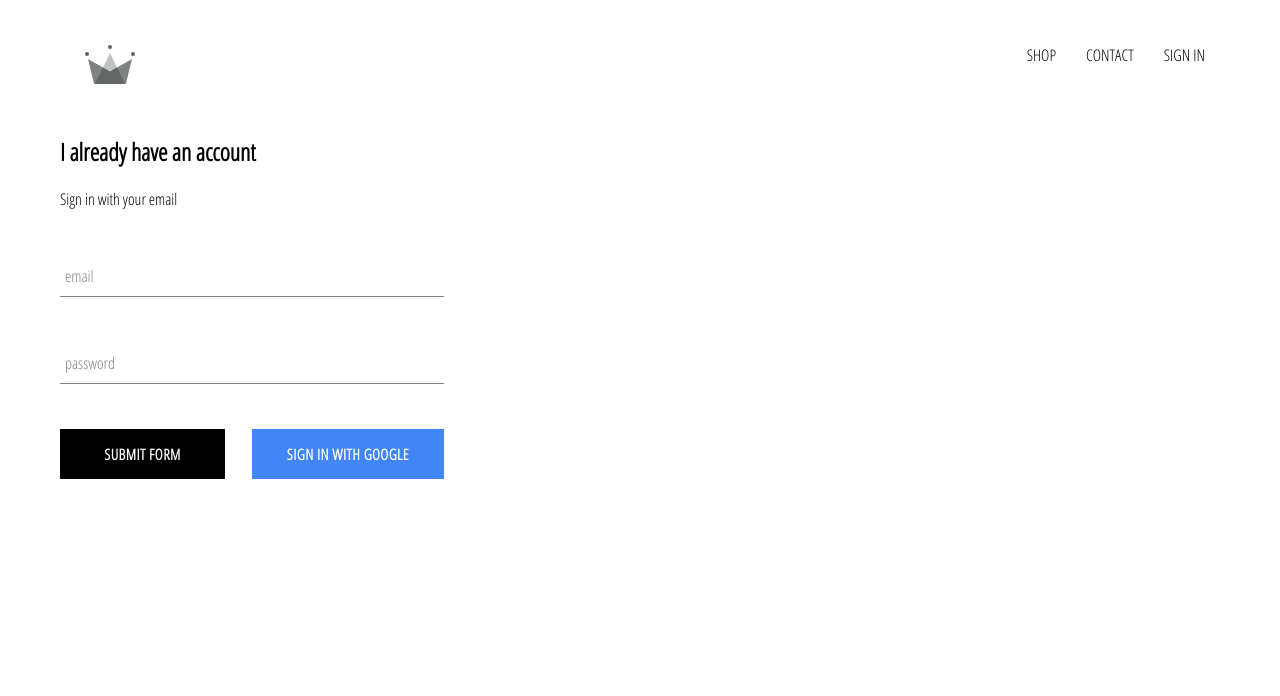
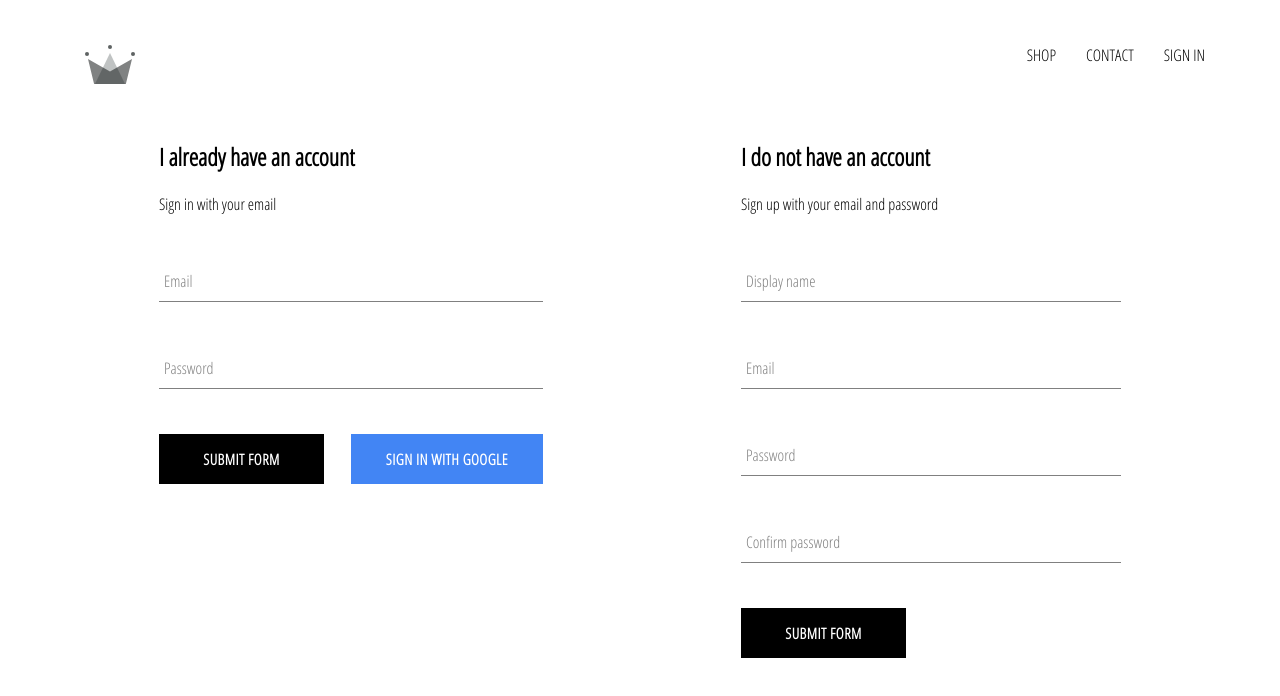
Before and after one commit to jonpham/yihua-crwn-clothing, a React (Create React App) app: page /yihua-crwn-clothing/signin in a window 1280 px wide. Shown: the top 696 px of the page. Built offline with nearby package versions, Linux system fonts and the light colour scheme; no server answers.

Commit message:
Finish auth signin, signup. still bad UX of SignIn / out redirection.

```diff
--- a/src/App.js
+++ b/src/App.js
@@ -23,14 +23,21 @@ class App extends React.PureComponent {
 
   // This is only related to auth, so can probably be moved into HOC.
   componentDidMount() {
-    this.unsubscribeFromAuth = onAuthStateChange(async (user) => {
-      const userRef = await createUserProfileDocument(user);
+    this.unsubscribeFromAuth = onAuthStateChange(async (userAuth) => {
+      if (userAuth) {
+        const userRef = await createUserProfileDocument(userAuth);
 
-      const currentUser = !!userRef ? await userRef.get() : null;
-
-      this.setState({ currentUser }, () => {
-        console.log(this.state.currentUser);
-      });
+        userRef.onSnapshot((snapshot) =>
+          this.setState({
+            currentUser: {
+              id: snapshot.id,
+              ...snapshot.data(),
+            },
+          })
+        );
+      } else {
+        this.setState({ currentUser: userAuth });
+      }
     });
   }
 
@@ -44,7 +51,9 @@ class App extends React.PureComponent {
         <Header currentUser={this.state.currentUser} />
         <Switch>
           <Route exact={true} path="/" component={Homepage} />
-          <Route exact={true} path="/signin" component={RegisterLoginPage} />
+          {!this.state.currentUser ? (
+            <Route exact={true} path="/signin" component={RegisterLoginPage} />
+          ) : null}
           <Route exact={false} path="/shop" component={ShopPage} />
         </Switch>
       </div>
--- a/src/auth/authUtils.js
+++ b/src/auth/authUtils.js
@@ -1,6 +1,10 @@
 import { auth, googleAuthProvider } from "../firebase/firebaseUtils";
 
+export const createUserWithEmailAndPassword = (...args) => auth.createUserWithEmailAndPassword(...args)
+
 export const signInWithGoogle = () => auth.signInWithPopup(googleAuthProvider);
+
+export const signInWithEmailAndPassword = (...args) => auth.signInWithEmailAndPassword(...args);
 
 export const signOutUser = () => auth.signOut();
 
--- a/src/components/sign-in/SignIn.jsx
+++ b/src/components/sign-in/SignIn.jsx
@@ -3,17 +3,20 @@ import React, { PureComponent } from "react";
 import FormInput from "../form-input";
 import CustomButton from "../custom-button";
 
-import { signInWithGoogle } from "../../auth/authUtils";
+import {
+  signInWithEmailAndPassword,
+  signInWithGoogle,
+} from "../../auth/authUtils";
 
 import "./SignIn.scss";
 
+const DEFAULT_EMPTY_FORM_STATE = { email: "", password: "" };
 class SignIn extends PureComponent {
   constructor(props) {
     super(props);
 
     this.state = {
-      email: "",
-      password: "",
+      ...DEFAULT_EMPTY_FORM_STATE,
     };
   }
 
@@ -23,13 +26,21 @@ class SignIn extends PureComponent {
     this.setState({ [name]: value });
   };
 
-  handleSubmit = (event) => {
+  handleSubmit = async (event) => {
     event.preventDefault();
 
-    this.setState({ email: "", password: "" });
+    const { email, password } = this.state;
+    try {
+      await signInWithEmailAndPassword(email, password);
+      this.setState({ ...DEFAULT_EMPTY_FORM_STATE });
+    } catch (e) {
+      console.error("Error logging in with Email/PW", e);
+    }
   };
 
   render() {
+    const { email, password } = this.state;
+
     return (
       <div className="sign-in">
         <h2 className="heading">I already have an account</h2>
@@ -37,18 +48,18 @@ class SignIn extends PureComponent {
         <form onSubmit={this.handleSubmit}>
           <FormInput
             handleChange={this.handleChange}
-            label="email"
+            label="Email"
             name="email"
             type="email"
-            value={this.state.email}
+            value={email}
             required
           />
           <FormInput
             handleChange={this.handleChange}
-            label="password"
+            label="Password"
             name="password"
             type="password"
-            value={this.state.password}
+            value={password}
             required
           />
           <div className="buttons">
--- a/src/components/sign-in/SignIn.scss
+++ b/src/components/sign-in/SignIn.scss
@@ -1,5 +1,6 @@
 .sign-in {
   width: 30vw;
+  min-width: 380px;
   display: flex;
   flex-direction: column;
 
--- /dev/null
+++ b/src/components/sign-up/SignUp.jsx
@@ -0,0 +1,104 @@
+import React, { PureComponent } from "react";
+
+import FormInput from "../form-input";
+import CustomButton from "../custom-button";
+
+import "./SignUp.scss";
+import { createUserWithEmailAndPassword } from "../../auth/authUtils";
+import { createUserProfileDocument } from '../../db/entityModels/userProfile';
+
+const DEFAULT_EMPTY_FORM = {
+  confirmPassword: "",
+  displayName: "",
+  email: "",
+  password: "",
+};
+
+class SignUp extends PureComponent {
+  constructor(props) {
+    super(props);
+
+    this.state = {
+      ...DEFAULT_EMPTY_FORM
+    };
+  }
+
+  handleChange = (event) => {
+    const { name, value } = event.target;
+
+    this.setState({ [name]: value });
+  };
+
+  handleSubmit = async (event) => {
+    event.preventDefault();
+    const { confirmPassword, displayName, email, password } = this.state;
+
+    // Create/Register User.
+    if (password !== confirmPassword) {
+      alert("Passwords do not match")
+      return;
+    }
+
+    try {
+      const { user } = await createUserWithEmailAndPassword(
+        email,
+        password
+      );
+
+      createUserProfileDocument(user, { displayName });
+      this.setState({ ...DEFAULT_EMPTY_FORM });
+    } catch(e) {
+      console.error(e);
+    }
+  };
+
+  render() {
+    const { confirmPassword, displayName, email, password } = this.state;
+
+    return (
+      <div className="sign-up">
+        <h2 className="heading">I do not have an account</h2>
+        <span className="guidance">Sign up with your email and password</span>
+        <form onSubmit={this.handleSubmit}>
+          <FormInput
+            handleChange={this.handleChange}
+            label="Display name"
+            name="displayName"
+            type="text"
+            value={displayName}
+            required
+          />
+          <FormInput
+            handleChange={this.handleChange}
+            label="Email"
+            name="email"
+            type="email"
+            value={email}
+            required
+          />
+          <FormInput
+            handleChange={this.handleChange}
+            label="Password"
+            name="password"
+            type="password"
+            value={password}
+            required
+          />
+          <FormInput
+            handleChange={this.handleChange}
+            label="Confirm password"
+            name="confirmPassword"
+            type="password"
+            value={confirmPassword}
+            required
+          />
+          <div className="buttons">
+            <CustomButton type="submit">Submit Form</CustomButton>
+          </div>
+        </form>
+      </div>
+    );
+  }
+}
+
+export default SignUp;
--- /dev/null
+++ b/src/components/sign-up/SignUp.scss
@@ -0,0 +1,9 @@
+.sign-up {
+  display: flex;
+  flex-direction: column;
+  width: 380px;
+
+  .title {
+    margin: 10px 0;
+  }
+}
--- /dev/null
+++ b/src/components/sign-up/index.js
@@ -0,0 +1 @@
+export { default } from './SignUp';
--- a/src/pages/register-login-page/RegisterLoginPage.jsx
+++ b/src/pages/register-login-page/RegisterLoginPage.jsx
@@ -1,11 +1,13 @@
 import React, { memo } from 'react';
 import SignIn from '../../components/sign-in';
+import SignUp from '../../components/sign-up';
 
 import './RegisterLoginPage.scss';
 
 const RegisterLoginPage = () => (
   <div className='register-login-page'>
       <SignIn />
+      <SignUp />
   </div>
 );
 
--- a/src/pages/register-login-page/RegisterLoginPage.scss
+++ b/src/pages/register-login-page/RegisterLoginPage.scss
@@ -0,0 +1,6 @@
+.register-login-page {
+  display: flex;
+  flex-direction: row;
+  justify-content: space-around;
+  margin: 30px auto;
+}
```
